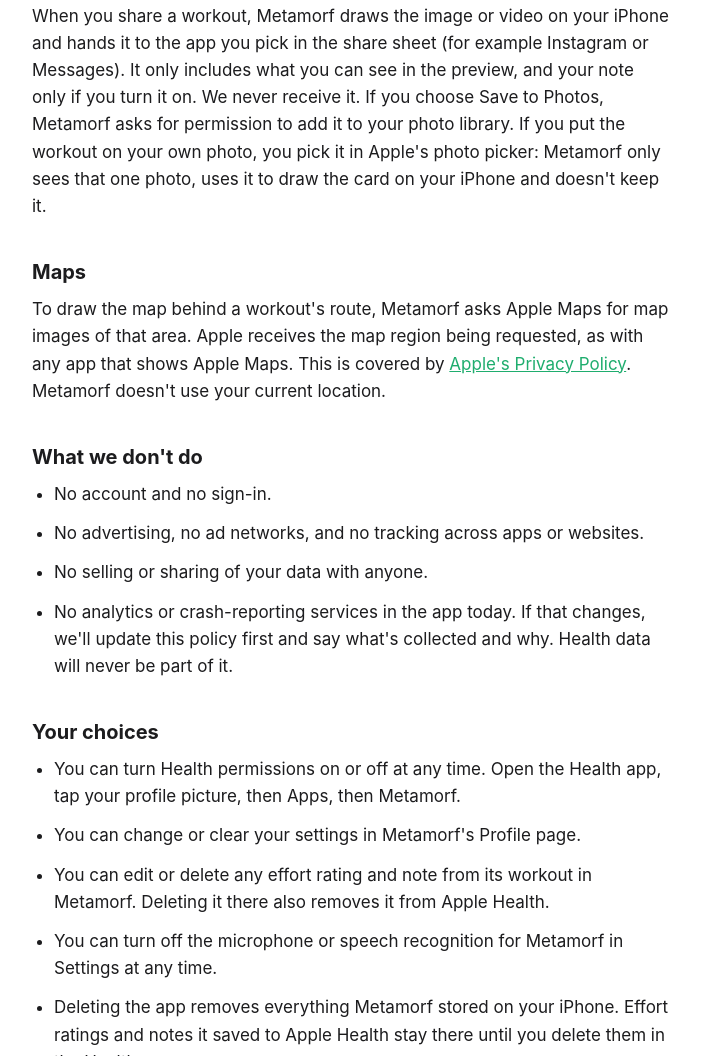
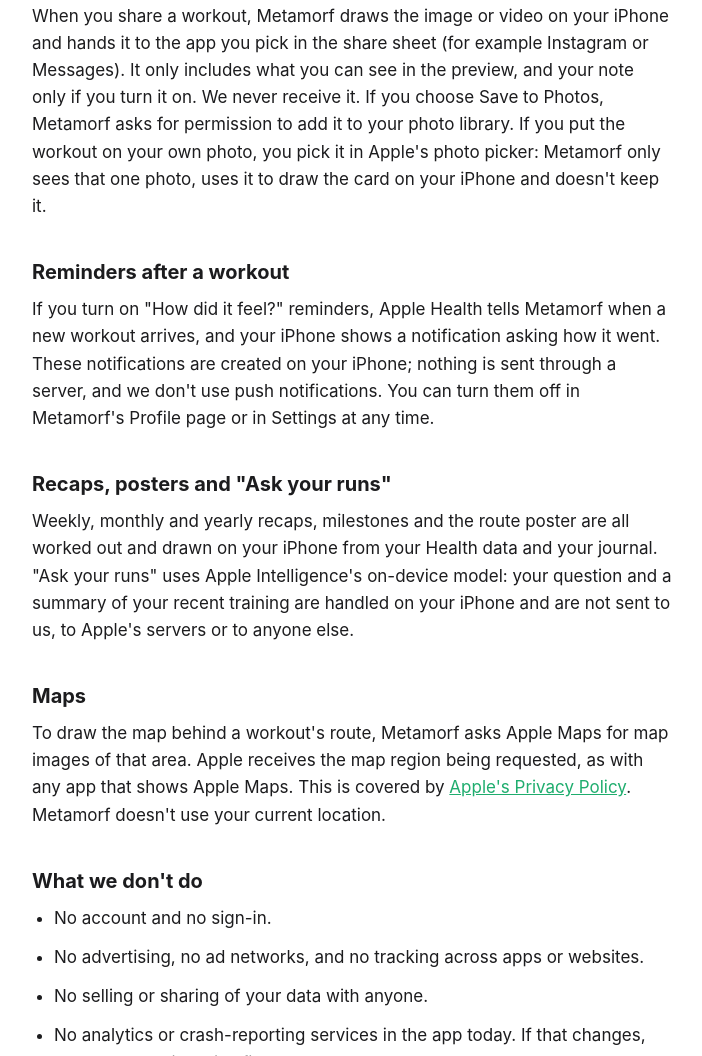
Before and after one commit to deepcrafts/metamorf-privacy, a plain HTML site: page index.html in a window 1280 px wide. Shown: the part 2029-3085 px from the top of the page, without its empty margins (288-990 px from the left). Drawn offline with Linux system fonts and the light colour scheme.

Commit message:
Reminders after a workout; recaps, posters and Ask your runs
Co-Authored-By: Claude Opus 5.5 <noreply@anthropic.com>

```diff
--- a/index.html
+++ b/index.html
@@ -95,6 +95,19 @@
   Metamorf only sees that one photo, uses it to draw the card on your iPhone and doesn't keep
   it.</p>
 
+  <h2>Reminders after a workout</h2>
+  <p>If you turn on "How did it feel?" reminders, Apple Health tells Metamorf when a new workout
+  arrives, and your iPhone shows a notification asking how it went. These notifications are
+  created on your iPhone; nothing is sent through a server, and we don't use push
+  notifications. You can turn them off in Metamorf's Profile page or in Settings at any
+  time.</p>
+
+  <h2>Recaps, posters and "Ask your runs"</h2>
+  <p>Weekly, monthly and yearly recaps, milestones and the route poster are all worked out and
+  drawn on your iPhone from your Health data and your journal. "Ask your runs" uses Apple
+  Intelligence's on-device model: your question and a summary of your recent training are
+  handled on your iPhone and are not sent to us, to Apple's servers or to anyone else.</p>
+
   <h2>Maps</h2>
   <p>To draw the map behind a workout's route, Metamorf asks Apple Maps for map images of that
   area. Apple receives the map region being requested, as with any app that shows Apple Maps.
```
